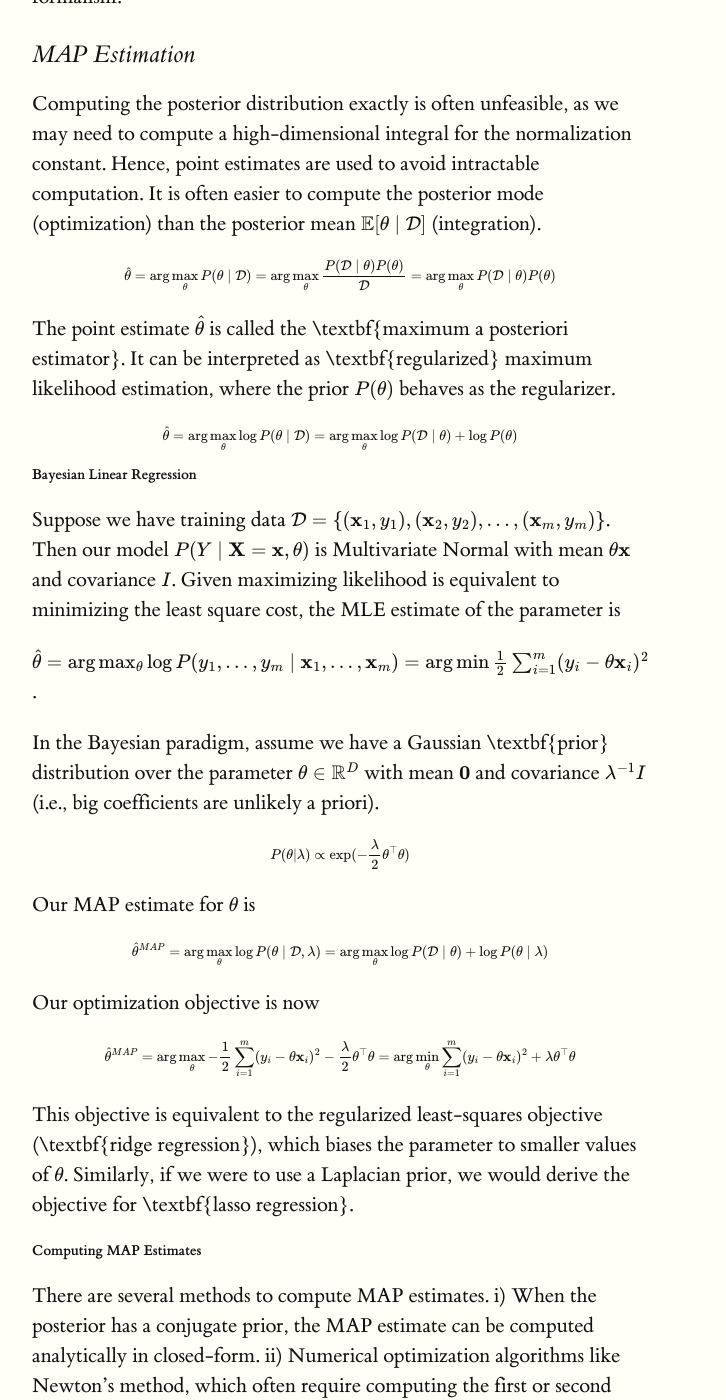
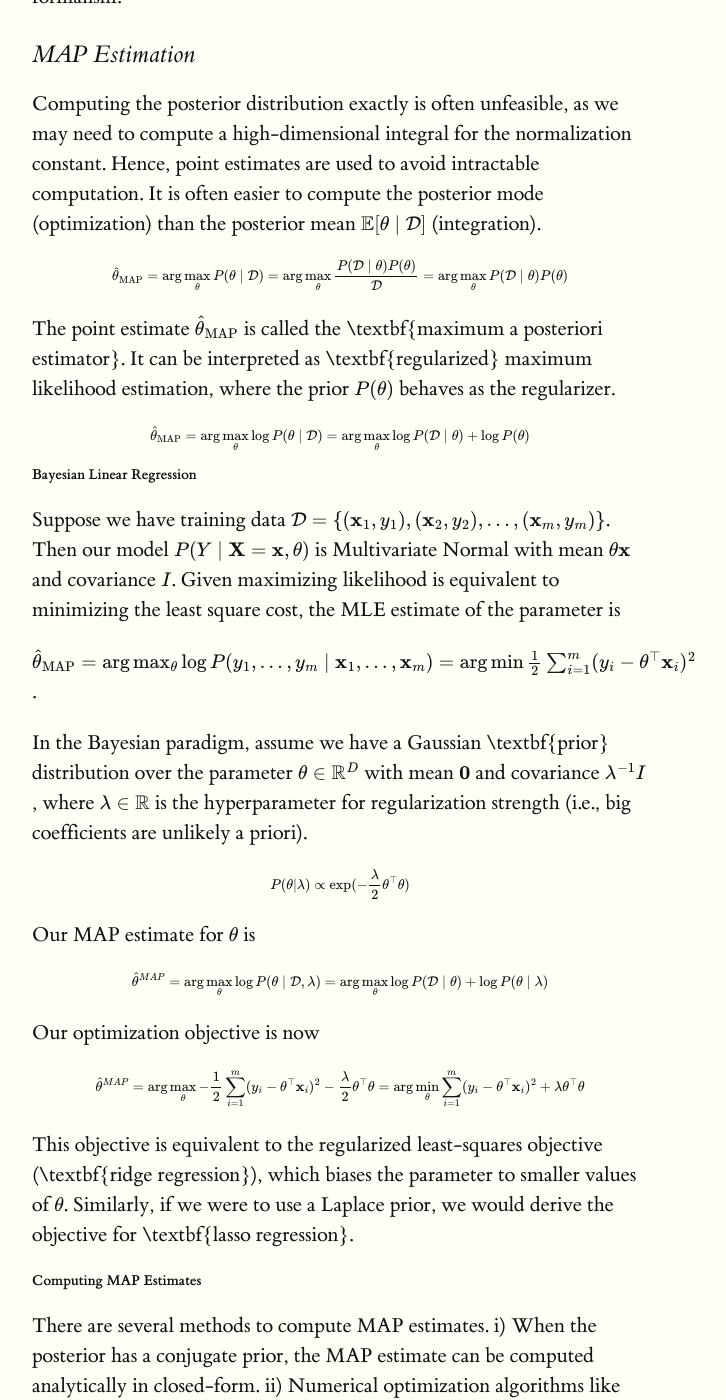
Before and after one commit to ermongroup/cs228-notes, a Jekyll site: the page built from learning/bayesian/index.md, in a window 1280 px wide and 1400 px high, scrolled down 6068 px. Shown: the whole window, without its empty margins (128-854 px from the left). Built offline with Jekyll 4.4.1, drawn with Linux system fonts in a browser that asks for light colours; formulas are drawn with MathJax 3.

Commit message:
fixed typos, made things more clear

```diff
--- a/learning/bayesian/index.md
+++ b/learning/bayesian/index.md
@@ -119,13 +119,13 @@ In other words, if the prior is a Dirichlet distribution with parameter $$(\alph
 Computing the posterior distribution exactly is often unfeasible, as we may need to compute a high-dimensional integral for the normalization constant. Hence, point estimates are used to avoid intractable computation. It is often easier to compute the posterior mode (optimization) than the posterior mean $$\E[\theta \mid \mathcal{D}]$$ (integration).
 
 $$
-\hat{\theta} = \arg \max_{\theta} P(\theta \mid \mathcal{D}) = \arg \max_{\theta} \frac{P(\mathcal{D} \mid \theta) P(\theta)}{\mathcal{D}} = \arg \max_{\theta} P(\mathcal{D} \mid \theta) P(\theta)
+{\hat \theta}_\text{MAP}  = \arg \max_{\theta} P(\theta \mid \mathcal{D}) = \arg \max_{\theta} \frac{P(\mathcal{D} \mid \theta) P(\theta)}{\mathcal{D}} = \arg \max_{\theta} P(\mathcal{D} \mid \theta) P(\theta)
 $$
 
-The point estimate $$ \hat{\theta}$$ is called the \textbf{maximum a posteriori estimator}. It can be interpreted as \textbf{regularized} maximum likelihood estimation, where the prior $$P(\theta)$$ behaves as the regularizer.
+The point estimate $$ {\hat \theta}_\text{MAP} $$ is called the \textbf{maximum a posteriori estimator}. It can be interpreted as \textbf{regularized} maximum likelihood estimation, where the prior $$P(\theta)$$ behaves as the regularizer.
 
 $$
-\hat{\theta} = \arg \max_{\theta} \log P(\theta \mid \mathcal{D}) = \arg \max_{\theta} \log P(\mathcal{D} \mid \theta) + \log P(\theta)
+{\hat \theta}_\text{MAP} = \arg \max_{\theta} \log P(\theta \mid \mathcal{D}) = \arg \max_{\theta} \log P(\mathcal{D} \mid \theta) + \log P(\theta)
 $$
 
 #### Bayesian Linear Regression
@@ -133,11 +133,11 @@ $$
 Suppose we have training data $$\mathcal{D} = \{(\mathbf{x}_1, y_1), (\mathbf{x}_2, y_2),...,(\mathbf{x}_m, y_m) \} $$. Then our model $$ P(Y \mid \mathbf{X} = \mathbf{x}, \theta) $$ is Multivariate Normal with mean $$ \theta \mathbf{x} $$ and covariance $$ I $$. Given maximizing likelihood is equivalent to minimizing the least square cost, the MLE estimate of the parameter is
 
 $$
-\hat{\theta} = \arg \max_{\theta} \log P(y_1, ..., y_m \mid \mathbf{x}_1, ..., \mathbf{x}_m) = \arg \min \frac{1}{2} \sum_{i=1}^m (y_i - \theta \mathbf{x}_i)^2
+{\hat \theta}_\text{MAP}  = \arg \max_{\theta} \log P(y_1, ..., y_m \mid \mathbf{x}_1, ..., \mathbf{x}_m) = \arg \min \frac{1}{2} \sum_{i=1}^m (y_i - \theta^{\top} \mathbf{x}_i)^2
 $$.
 
 
-In the Bayesian paradigm, assume we have a Gaussian \textbf{prior} distribution over the parameter $$ \theta \in \Re^D$$ with mean $$\mathbf{0}$$ and covariance $$ \lambda^{-1}I$$ (i.e., big coefficients are unlikely a priori).
+In the Bayesian paradigm, assume we have a Gaussian \textbf{prior} distribution over the parameter $$ \theta \in \mathbb{R}^D$$ with mean $$\mathbf{0}$$ and covariance $$ \lambda^{-1}I$$, where $$ \lambda \in \mathbb{R}$$ is the hyperparameter for regularization strength (i.e., big coefficients are unlikely a priori).
 
 $$
 P(\theta | \lambda) \propto \exp(- \frac{\lambda} {2} \theta^{\top} \theta)
@@ -152,10 +152,10 @@ $$
 Our optimization objective is now
 
 $$
-\hat{\theta}^{MAP} = \arg \max_{\theta} - \frac{1}{2} \sum_{i=1}^m (y_i - \theta \mathbf{x}_i)^2 - \frac{\lambda} {2} \theta^{\top} \theta = \arg \min_{\theta} \sum_{i = 1}^m  (y_i - \theta \mathbf{x}_i)^2 + \lambda \theta^{\top} \theta
+\hat{\theta}^{MAP} = \arg \max_{\theta} - \frac{1}{2} \sum_{i=1}^m (y_i - \theta^{\top} \mathbf{x}_i)^2 - \frac{\lambda} {2} \theta^{\top} \theta = \arg \min_{\theta} \sum_{i = 1}^m  (y_i - \theta^{\top} \mathbf{x}_i)^2 + \lambda \theta^{\top} \theta
 $$
 
-This objective is equivalent to the regularized least-squares objective (\textbf{ridge regression}), which biases the parameter to smaller values of $$ \theta $$. Similarly, if we were to use a Laplacian prior, we would derive the objective for \textbf{lasso regression}.
+This objective is equivalent to the regularized least-squares objective (\textbf{ridge regression}), which biases the parameter to smaller values of $$ \theta $$. Similarly, if we were to use a Laplace prior, we would derive the objective for \textbf{lasso regression}.
 
 #### Computing MAP Estimates
 There are several methods to compute MAP estimates. i) When the posterior has a conjugate prior, the MAP estimate can be computed analytically in closed-form. ii) Numerical optimization algorithms like Newton's method, which often require computing the first or second derivatives. iii) A modified Expectation Maximization algorithm, which does not require computing derivatives. iv) Monte Carlo methods.
```
